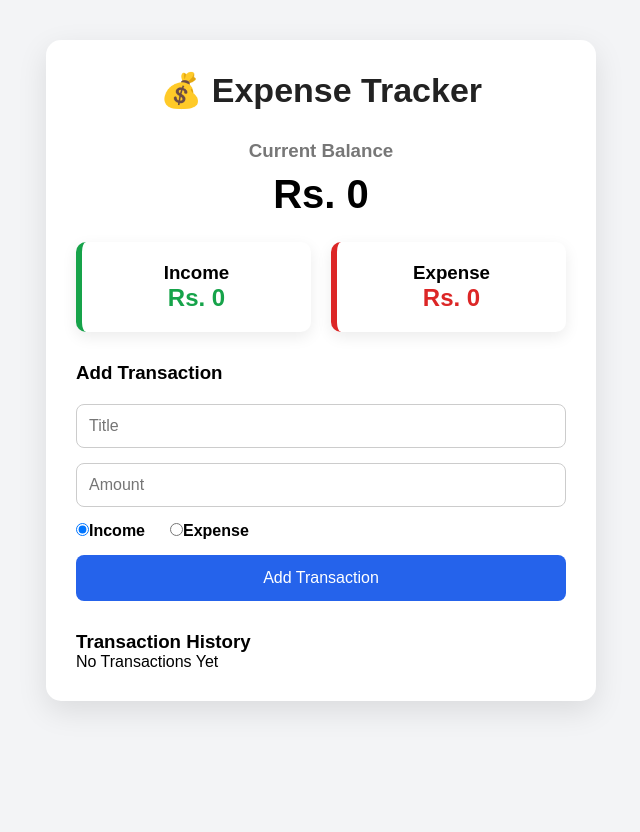
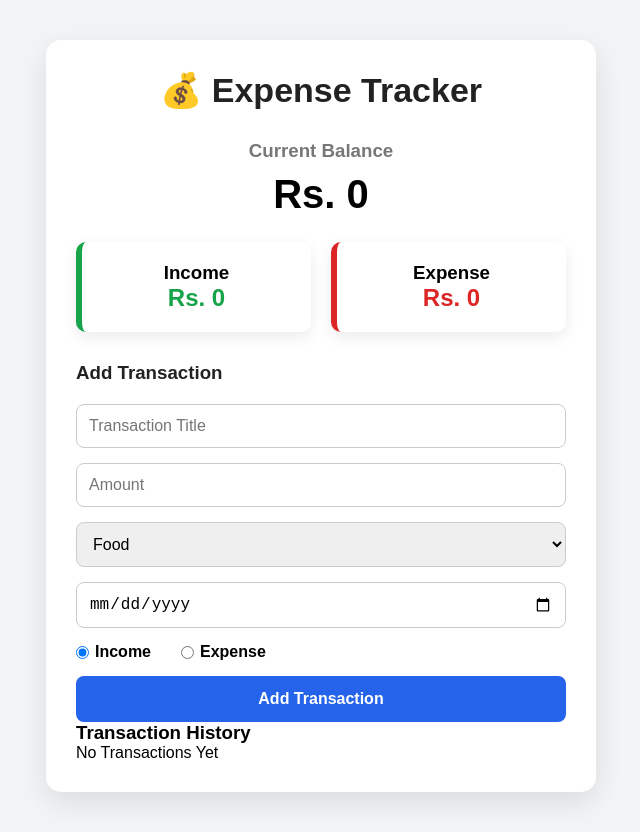
Before and after one commit to ShahabMaqbool/expense-tracker-react, a React (Vite) app: page / in a window 1280 px wide. Shown: the whole page, without its empty margins (319-959 px from the left). Before the commit the page ends 800 px from the top, so only its background shows below. Built offline with nearby package versions, Linux system fonts and the light colour scheme.

Commit message:
Add category and date fields

```diff
--- a/src/components/AddTransaction.css
+++ b/src/components/AddTransaction.css
@@ -1,9 +1,10 @@
 .transaction-form{
-margin:30px 0;
+margin-top:30px;
 }
 
 .transaction-form h3{
 margin-bottom:20px;
+color:#222;
 }
 
 .transaction-form form{
@@ -12,39 +13,56 @@ flex-direction:column;
 gap:15px;
 }
 
-.transaction-form input{
+.transaction-form input,
+.transaction-form select{
 padding:12px;
 font-size:16px;
 border:1px solid #ccc;
 border-radius:8px;
+outline:none;
 transition:.3s;
 }
 
-.transaction-form input:focus{
-outline:none;
-border-color:#3b82f6;
+.transaction-form input:focus,
+.transaction-form select:focus{
+border-color:#2563eb;
+box-shadow:0 0 5px rgba(37,99,235,.3);
 }
 
 .radio-group{
 display:flex;
-gap:25px;
+gap:30px;
 }
 
 .radio-group label{
 font-weight:bold;
+display:flex;
+align-items:center;
+gap:6px;
 }
 
 .transaction-form button{
 padding:14px;
 background:#2563eb;
 color:white;
+font-size:16px;
+font-weight:bold;
 border:none;
 border-radius:8px;
 cursor:pointer;
-font-size:16px;
 transition:.3s;
 }
 
 .transaction-form button:hover{
 background:#1d4ed8;
+transform:translateY(-2px);
 }
+
+@media(max-width:600px){
+
+.radio-group{
+flex-direction:column;
+gap:10px;
+}
+
+}
--- a/src/components/AddTransaction.jsx
+++ b/src/components/AddTransaction.jsx
@@ -9,24 +9,41 @@ function AddTransaction({
   const [title, setTitle] = useState("");
   const [amount, setAmount] = useState("");
   const [type, setType] = useState("income");
+  const [category, setCategory] = useState("Food");
+  const [date, setDate] = useState("");
 
   useEffect(() => {
     if (editingTransaction) {
       setTitle(editingTransaction.title);
       setAmount(Math.abs(editingTransaction.amount));
-
       setType(
         editingTransaction.amount > 0
           ? "income"
           : "expense"
       );
+      setCategory(editingTransaction.category);
+      setDate(editingTransaction.date);
+    } else {
+      setTitle("");
+      setAmount("");
+      setType("income");
+      setCategory("Food");
+      setDate("");
     }
   }, [editingTransaction]);
 
   const handleSubmit = (e) => {
     e.preventDefault();
 
-    if (!title || !amount) return;
+    if (
+      !title.trim() ||
+      !amount ||
+      !category ||
+      !date
+    ) {
+      alert("Please fill all fields");
+      return;
+    }
 
     const transaction = {
       id: editingTransaction
@@ -39,6 +56,10 @@ function AddTransaction({
         type === "expense"
           ? -Math.abs(Number(amount))
           : Math.abs(Number(amount)),
+
+      category,
+
+      date,
     };
 
     if (editingTransaction) {
@@ -50,6 +71,8 @@ function AddTransaction({
     setTitle("");
     setAmount("");
     setType("income");
+    setCategory("Food");
+    setDate("");
   };
 
   return (
@@ -63,7 +86,7 @@ function AddTransaction({
       <form onSubmit={handleSubmit}>
         <input
           type="text"
-          placeholder="Title"
+          placeholder="Transaction Title"
           value={title}
           onChange={(e) =>
             setTitle(e.target.value)
@@ -76,6 +99,31 @@ function AddTransaction({
           value={amount}
           onChange={(e) =>
             setAmount(e.target.value)
+          }
+        />
+
+        <select
+          value={category}
+          onChange={(e) =>
+            setCategory(e.target.value)
+          }
+        >
+          <option>Food</option>
+          <option>Salary</option>
+          <option>Shopping</option>
+          <option>Transport</option>
+          <option>Bills</option>
+          <option>Entertainment</option>
+          <option>Health</option>
+          <option>Education</option>
+          <option>Other</option>
+        </select>
+
+        <input
+          type="date"
+          value={date}
+          onChange={(e) =>
+            setDate(e.target.value)
           }
         />
 
@@ -105,7 +153,7 @@ function AddTransaction({
           </label>
         </div>
 
-        <button>
+        <button type="submit">
           {editingTransaction
             ? "Update Transaction"
             : "Add Transaction"}
```
